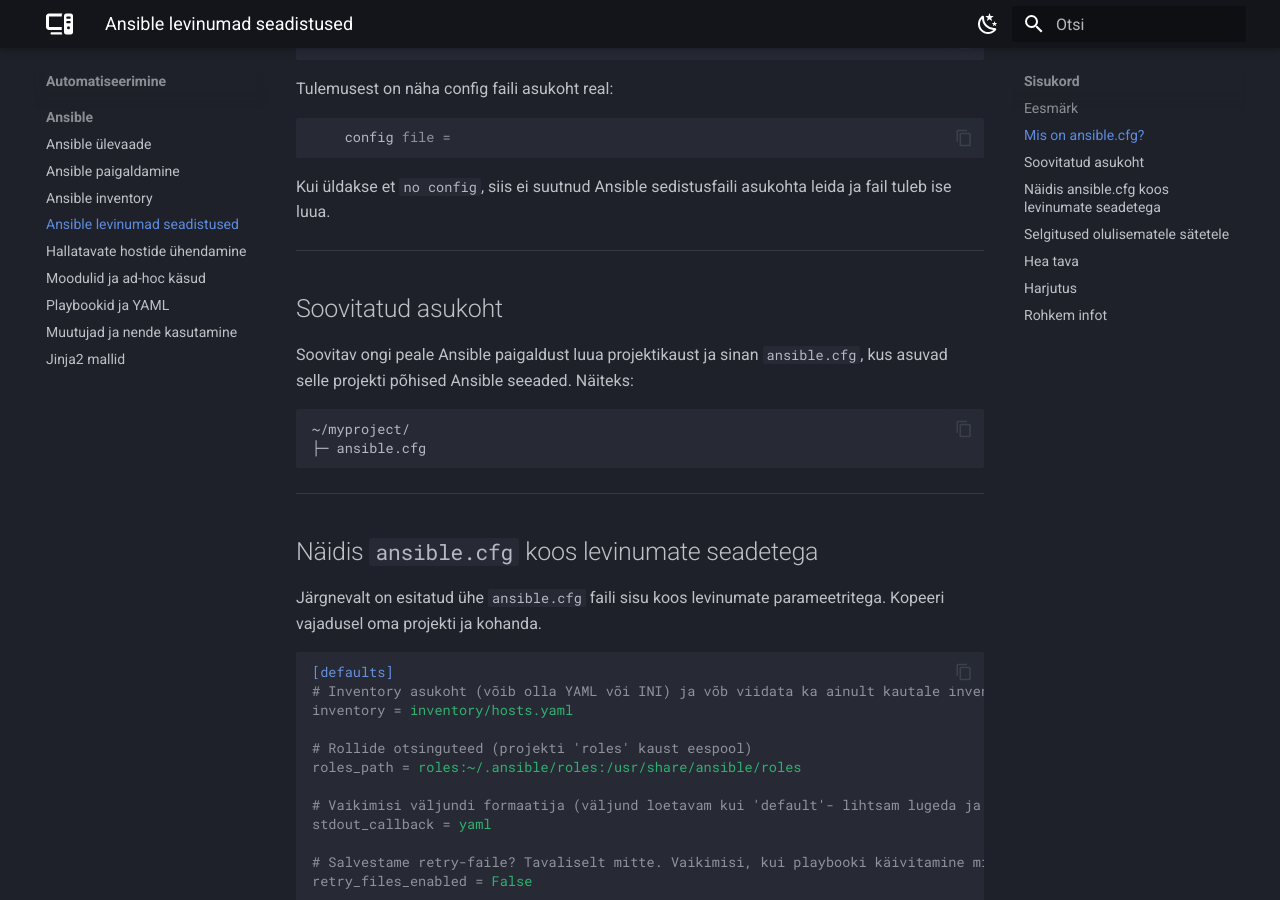
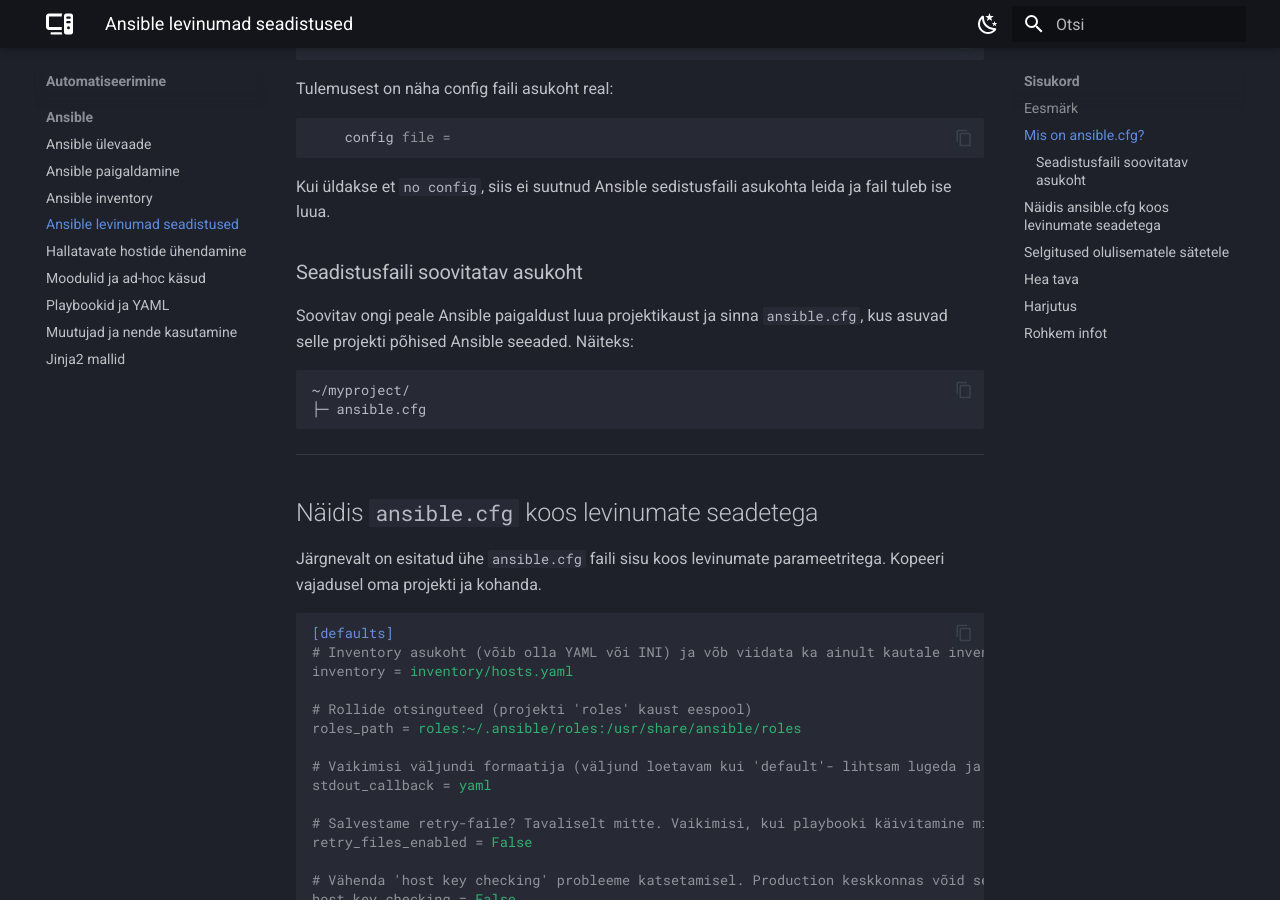
Before and after one commit to priitpaap/priitpaap.github.io, an MkDocs documentation site: the page built from docs/ansible/ansibleconf.md, in a window 1280 px wide and 900 px high, scrolled down 769 px. Built offline with MkDocs 1.6.1 and Material for MkDocs 9.7.7, drawn with Linux system fonts in a browser that asks for light colours.

Commit message:
Update ansibleconf.md

````diff
--- a/docs/ansible/ansibleconf.md
+++ b/docs/ansible/ansibleconf.md
@@ -32,10 +32,9 @@
     config file =
 ```
 Kui üldakse et `no config`, siis ei suutnud Ansible sedistusfaili asukohta leida ja fail tuleb ise luua.
----
 
-## Soovitatud asukoht
-Soovitav ongi peale Ansible paigaldust luua projektikaust ja sinan `ansible.cfg`, kus asuvad selle projekti põhised Ansible seeaded. Näiteks:
+### Seadistusfaili soovitatav asukoht
+Soovitav ongi peale Ansible paigaldust luua projektikaust ja sinna `ansible.cfg`, kus asuvad selle projekti põhised Ansible seeaded. Näiteks:
 
 ```
 ~/myproject/
````
